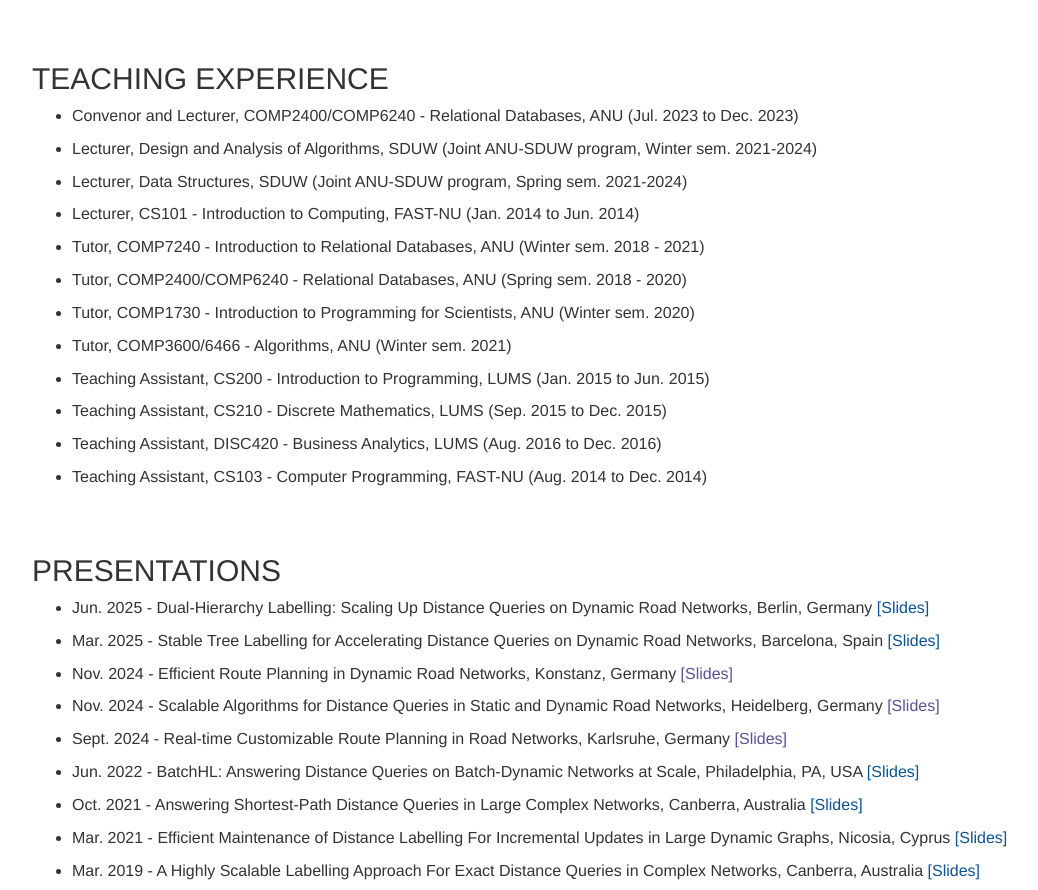
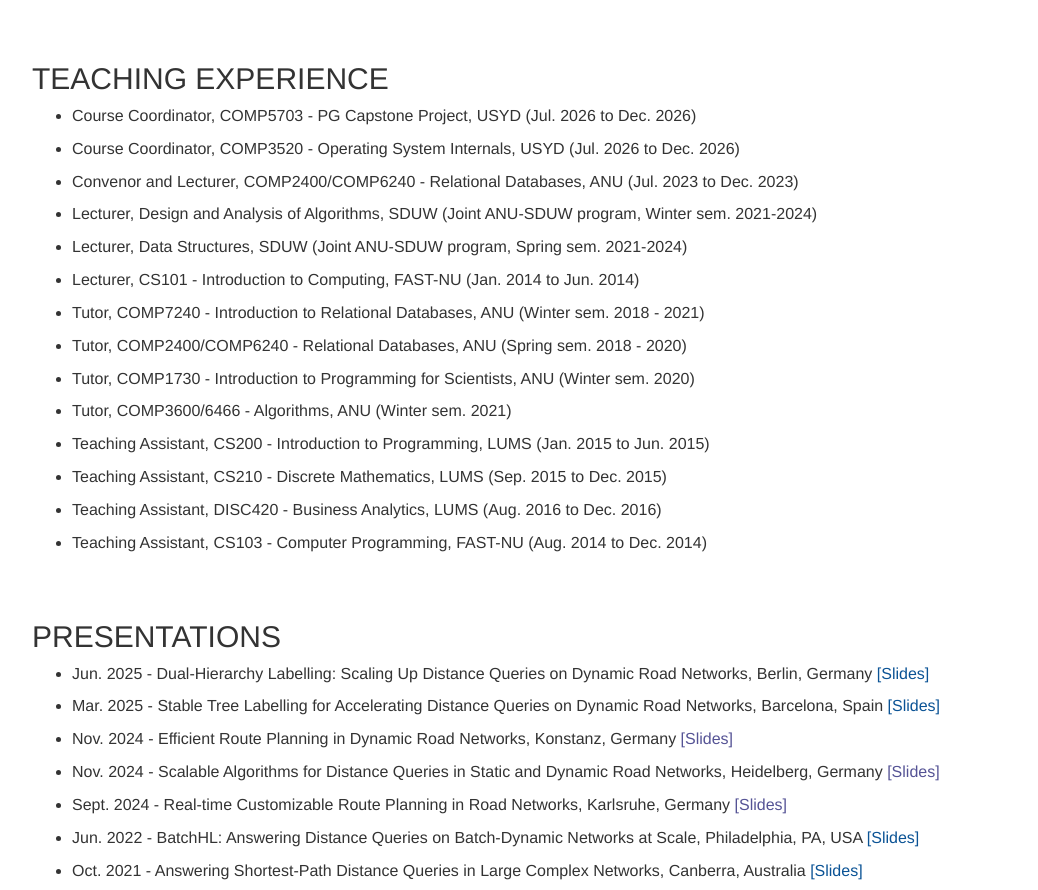
Before and after one commit to mufarhan/mufarhan.github.io, a plain HTML site: page index.html in a window 1280 px wide. Shown: the part 2457-3347 px from the top of the page, without its empty margins (82-1120 px from the left). Drawn offline with nearby package versions, Linux system fonts and the light colour scheme; a web font is replaced by a local one.

Commit message:
Add teaching experience entries to teaching.html

```diff
--- a/pages/teaching.html
+++ b/pages/teaching.html
@@ -3,6 +3,12 @@
 
 	<h2>Teaching Experience</h2>
 	<ul>
+	<li class="li-item">
+	Course Coordinator, COMP5703 - PG Capstone Project, USYD (Jul. 2026 to Dec. 2026)<br>
+	</li>
+	<li class="li-item">
+	Course Coordinator, COMP3520 - Operating System Internals, USYD (Jul. 2026 to Dec. 2026)<br>
+	</li>
 	<li class="li-item">
 	Convenor and Lecturer, COMP2400/COMP6240 - Relational Databases, ANU (Jul. 2023 to Dec. 2023)<br>
 	</li>
```
